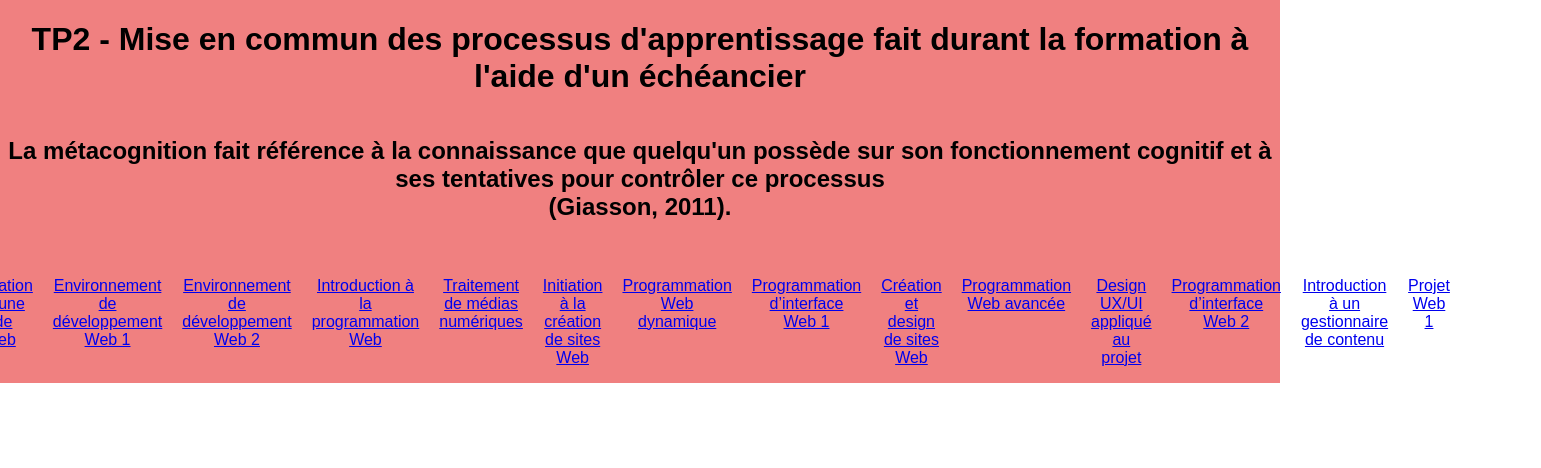
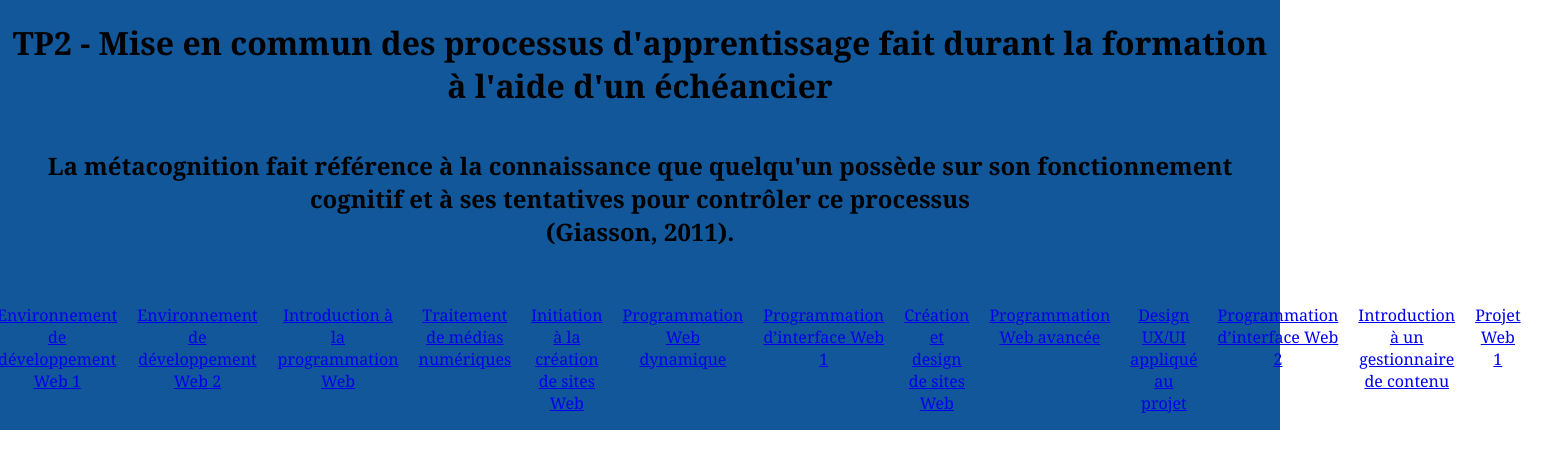
Before and after one commit to jeremyba123/TP2-planification, a plain HTML site: page template/index.html in a window 1280 px wide. Shown: the whole page, 1541 px wide, since content can reach past the window. Drawn offline with Linux system fonts and the light colour scheme.

Commit message:
Css du site web changement de couleur et changement de gont

```diff
--- a/template/css/style.css
+++ b/template/css/style.css
@@ -1,5 +1,5 @@
 body {
-    font-family: Arial, sans-serif;
+    font-family: Cambria, Cochin, Georgia, Times, 'Times New Roman', serif;
     margin: 0px;
   }
 
@@ -39,3 +39,8 @@ body {
     padding: 20px;
     text-align: left;
   }
+
+
+  .membre1 {
+    background-color: rgb(17, 87, 153);
+  }
--- a/template/index.html
+++ b/template/index.html
@@ -6,7 +6,7 @@
     <link rel="stylesheet" type="text/css" href="css/style.css">
   </head>
   <body>
-    <header>
+    <header class="membre1">
       <h1>TP2 - Mise en commun des processus d'apprentissage fait durant la formation à l'aide d'un échéancier</h1>
       <h2>La métacognition fait référence à la connaissance que quelqu'un possède sur son fonctionnement cognitif et à ses tentatives pour contrôler ce processus <br> (Giasson, 2011).</h2>
       <nav>
```
